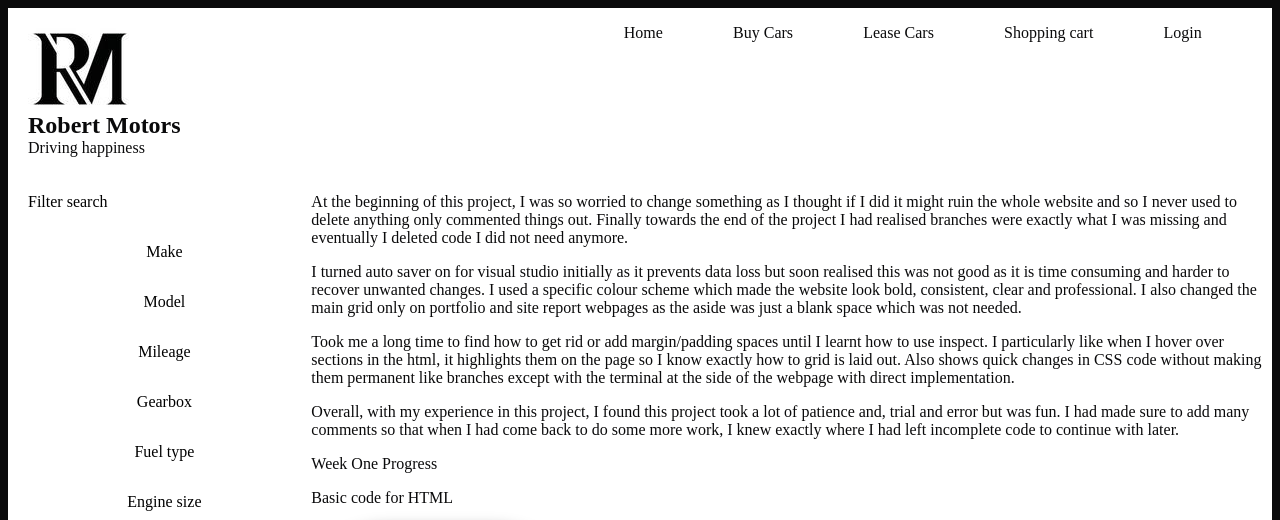
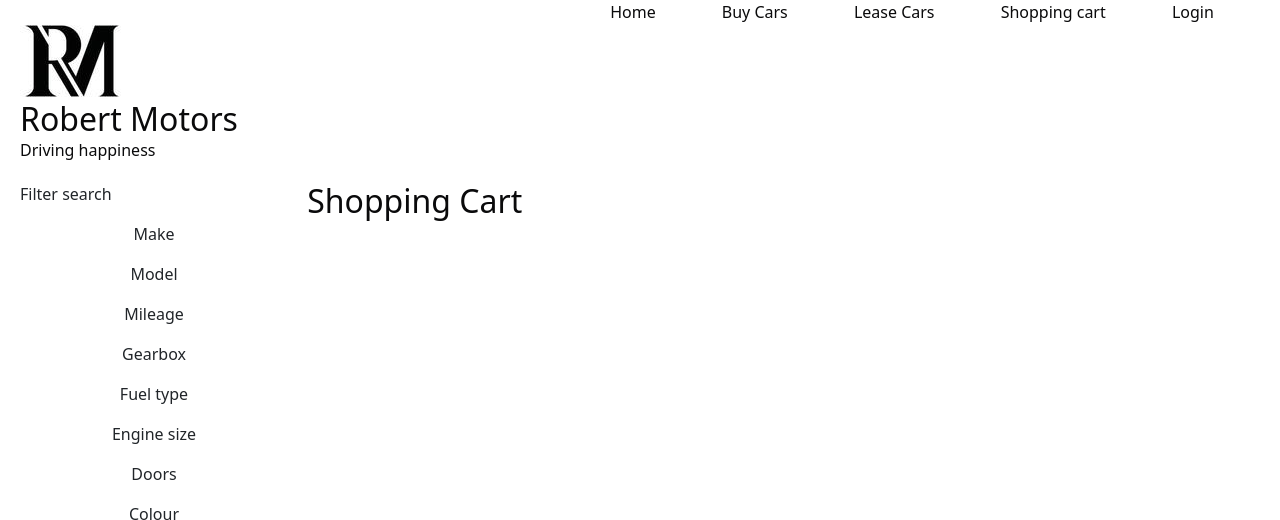
Before and after one commit to RobertGDO/Roberts-Motors, a PHP site: page /shoppingcart.php in a window 1280 px wide. Shown: the top 520 px of the page. Run offline with PHP 8.4, Linux system fonts and the light colour scheme; data comes from the database, SQL or seed files in the repository; some libraries are stand-ins or nearby versions; some web fonts are replaced.

Commit message:
Added Admin Login and started shoppingcart.html.php

```diff
--- a/Roberts-Motors/websites/default/templates/buycars.html.php
+++ b/Roberts-Motors/websites/default/templates/buycars.html.php
@@ -26,7 +26,7 @@ echo '<li>';
      height="200">
 
 <?php
-        echo '<h3>' . '£' . $cars['price'].'</div>';
+        echo '<p>' . '£' . $cars['price'].'</div>';
 
         echo '<p>'. 'Car Make:' . " " . $cars['car_name'].'</p>';
 
--- a/Roberts-Motors/websites/default/templates/layout.html.php
+++ b/Roberts-Motors/websites/default/templates/layout.html.php
@@ -11,6 +11,8 @@
     <link rel="stylesheet" href="mobile.css" media="screen and (max-width: 800px)">
     <link rel="stylesheet" href="desktop.css" media="screen and (min-width: 800px)">
     <link rel="stylesheet" href="https://fonts.googleapis.com/css?family=Eczar">
+    <link rel="stylesheet" href="https://cdn.jsdelivr.net/npm/bootstrap@5.3.2/dist/css/bootstrap.min.css" integrity="sha384-T3c6CoIi6uLrA9TneNEoa7RxnatzjcDSCmG1MXxSR1GAsXEV/Dwwykc2MPK8M2HN" crossorigin="anonymous">
+    <script src="https://cdn.jsdelivr.net/npm/bootstrap@5.3.2/dist/js/bootstrap.min.js" integrity="sha384-BBtl+eGJRgqQAUMxJ7pMwbEyER4l1g+O15P+16Ep7Q9Q+zqX6gSbd85u4mG4QzX+" crossorigin="anonymous"></script>
     <script src="https://kit.fontawesome.com/e5a0970892.js" crossorigin="anonymous"></script>
 </head>
 
--- a/Roberts-Motors/websites/default/templates/login.html.php
+++ b/Roberts-Motors/websites/default/templates/login.html.php
@@ -49,6 +49,7 @@ if (isset($_POST['login'])) { #If the login button is pressed
 
             <?php
             echo '<p id="END">Not a user? <a href="https://v.je/register.php">Register</a></p> '; #If you are not a user click here and you will be taken to the register page
+            echo '<p> Employee Login Click <a href="AdminLogin.php">Here</a></p>'
             ?>
 
         </form>
--- a/Roberts-Motors/websites/default/templates/shoppingcart.html.php
+++ b/Roberts-Motors/websites/default/templates/shoppingcart.html.php
@@ -1,59 +1,15 @@
 <?php
 session_start();
+
+$pdo = new PDO('mysql:dbname=roberts_motors;host=mysql', 'student', 'student');
 ?>
-        <div id="Introduction">
-            <p>At the beginning of this project, I was so worried to change something as I thought if I did it might
-                ruin the whole website and so I never used to delete anything only commented things out. Finally towards
-                the end of the project I had realised branches were exactly what I was missing and eventually I deleted
-                code I did not need anymore.</p>
-        </div>
-        <div id="Middle">
-            <p>I turned auto saver on for visual studio initially as it prevents data loss but soon realised this was
-                not good as it is time consuming and harder to recover unwanted changes. I used a specific colour scheme
-                which made the website look bold, consistent, clear and professional. I also changed the main grid only
-                on portfolio and site report webpages as the aside was just a blank space which was not needed.</p>
-        </div>
-        <div id="Middle2">
-            <p>Took me a long time to find how to get rid or add margin/padding spaces until I learnt how to use
-                inspect. I particularly like when I hover over sections in the html, it highlights them on the page so I
-                know exactly how to grid is laid out. Also shows quick changes in CSS code without making them permanent
-                like branches except with the terminal at the side of the webpage with direct implementation.</p>
-        </div>
-        <div id="Conculsion">
-            <p>Overall, with my experience in this project, I found this project took a lot of patience and, trial and
-                error but was fun. I had made sure to add many comments so that when I had come back to do some more
-                work, I knew exactly where I had left incomplete code to continue with later.</p>
-        </div>
-        <div>
-            <p>Week One Progress</p>
-            <p>Basic code for HTML</p>
-            <img src="images/BasicWebsiteCode.png" alt="Image of code in week one">
-            <p>Outcome without css</p>
-            <img src="images/BasicWebsiteContent.png" alt="Image of outcome in week one">
-        </div>
-        <div>
-            <p>Week Two Progress</p>
-            <p>Code for grid</p>
-            <img src="images/TemplateCode.png" alt="Image of code in week two">
-            <p>Outcome for grid</p>
-            <img src="images/TemplateOutcome.png" alt="Image of outcome in week two">
-        </div>
-        <div id="validation">
-            <p>Validation Section</p>
-        </div>
-        <p>Index Validation</p>
-        <img src="images/IndexValidation.png" alt="Image of index validation">
-        <p>Portfolio Validation</p>
-        <img src="images/PortfolioValidation.png" alt="Image of portfolio validation">
-        <p>Work Experience Validation</p>
-        <img src="images/WorkExperienceValidation.png" alt="Image of work experience validation">
-        <p>Site Report Validation</p>
-        <img src="images/SiteReportValidation.png" alt="Image of site report validation">
-        <p>Contact Validation</p>
-        <img src="images/ContactValidation.png" alt="Image of contact validation">
-        <p>Main Style Sheet Validation</p>
-        <img src="images/MainStyleSheet.png" alt="Image of main.css validation">
-        <p>Desktop Style Sheet Validation</p>
-        <img src="images/DesktopStyleSheet.png" alt="Image of desktop.css validation">
-        <p>Mobile Style Sheet Validation</p>
-        <img src="images/MobileStyleSheet.png" alt="Image of mobile.css validation">
+
+<h2>Shopping Cart</h2>
+
+<?php
+
+$LatestCars = $pdo->prepare('SELECT * FROM cars ORDER BY car_id ASC');
+$LatestCars->execute();
+
+
+?>
```
Also changed, not shown: Roberts-Motors/websites/database.sql (+26 -1 lines), Roberts-Motors/websites/default/public/AdminLogin.php (added, +10 -0 lines), Roberts-Motors/websites/default/templates/admin.html.php (added, +43 -0 lines).
